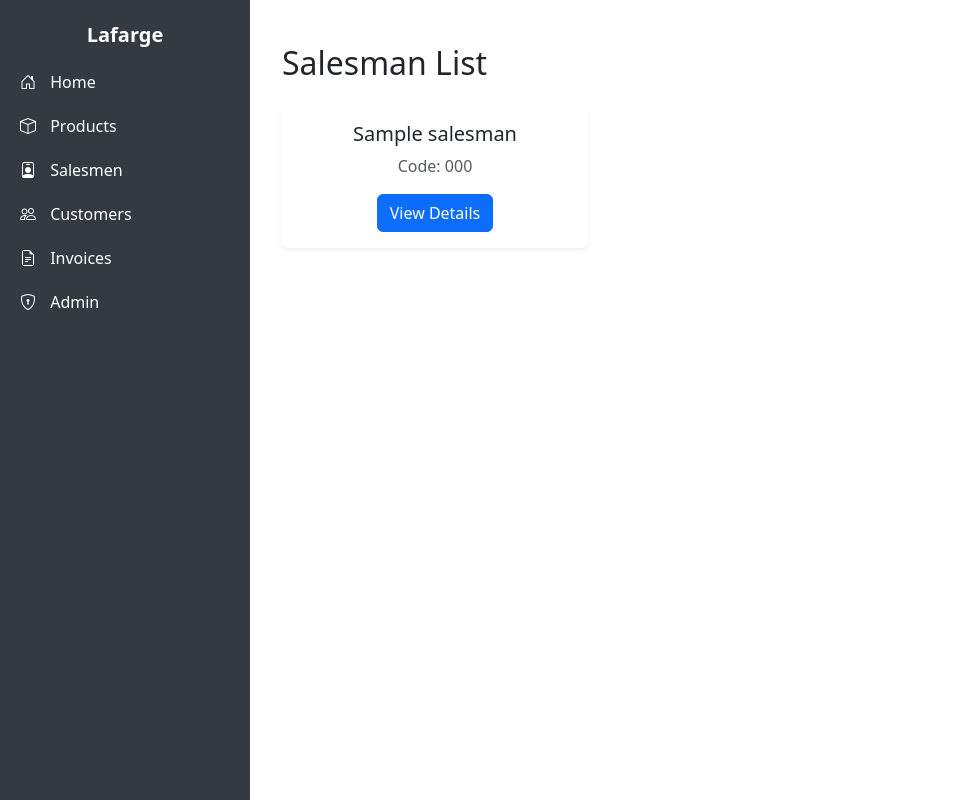
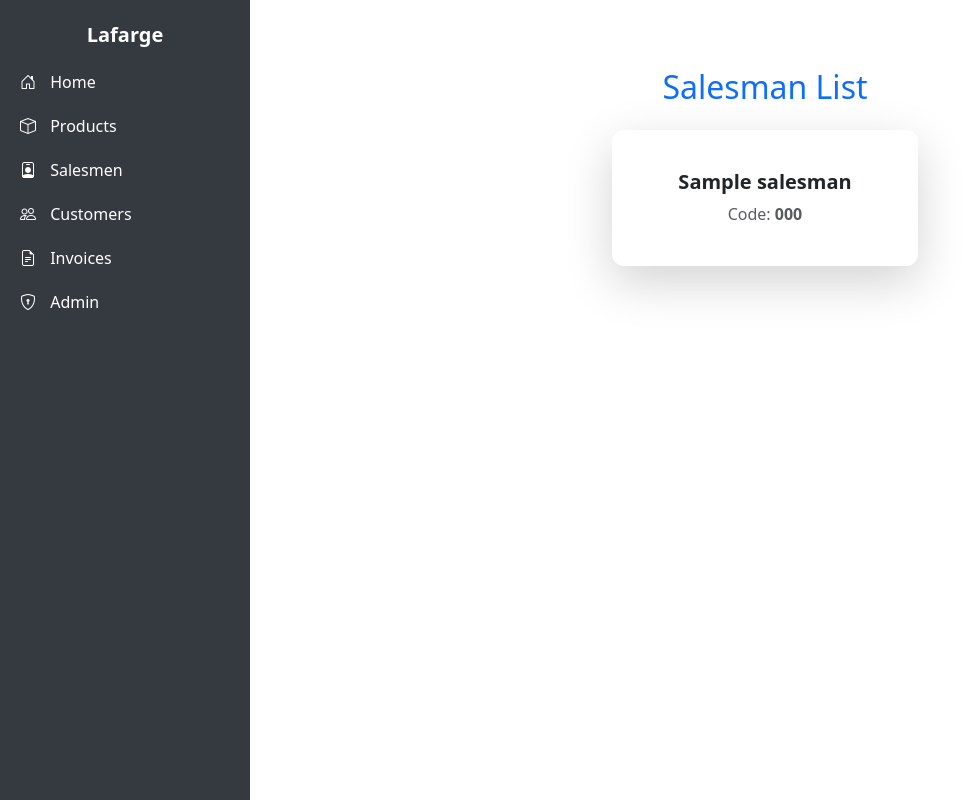
Before and after one commit to mfcc168/Lafarge-ERP-System, a Django app: page /salesmen/ in a window 1280 px wide. Shown: the whole page, without its empty margins (0-974 px from the left). Run offline with Django 5.2, Linux system fonts and the light colour scheme; a user stored in the database is signed in; tables that the repository leaves empty hold one stand-in row (values such as "Sample post"); parts of the project's set-up code (start-up, migrations or seed data) failed here and were passed over; some libraries are stand-ins or nearby versions.

Commit message:
enlarge clickable link area

```diff
--- a/lafarge/invoice/templates/invoice/salesman_list.html
+++ b/lafarge/invoice/templates/invoice/salesman_list.html
@@ -1,21 +1,41 @@
 {% extends 'invoice/base.html' %}
 {% block content %}
-<div class="container mt-4">
-    <h2 class="mb-4">Salesman List</h2>
-    <div class="row">
+<div class="container mt-5">
+    <h2 class="mb-4 text-center text-primary">Salesman List</h2>
+
+    <div class="row justify-content-center g-4">
         {% for salesman in salesmen %}
-        <div class="col-md-4 mb-3">
-            <div class="card shadow-sm border-0">
-                <div class="card-body text-center">
-                    <h5 class="card-title">{{ salesman.name }}</h5>
-                    <p class="card-text text-muted">Code: {{ salesman.code }}</p>
-                    <a href="{% url 'salesman_detail' salesman.id %}" class="btn btn-primary">
-                        View Details
-                    </a>
+        <div class="col-md-4">
+            <a href="{% url 'salesman_detail' salesman.id %}" class="text-decoration-none card-link">
+                <div class="card shadow-lg border-0 text-center py-4 h-100">
+                    <div class="card-body">
+                        <h5 class="card-title text-dark fw-bold">{{ salesman.name }}</h5>
+                        <p class="card-text text-muted fs-6">Code: <span class="fw-semibold">{{ salesman.code }}</span></p>
+                    </div>
                 </div>
-            </div>
+            </a>
         </div>
         {% endfor %}
     </div>
 </div>
+
+<style>
+/* Make the entire card clickable */
+.card-link {
+    text-decoration: none; /* Remove underline */
+    display: block;
+}
+
+.card-link .card {
+    transition: transform 0.2s ease-in-out, box-shadow 0.2s ease-in-out;
+    border-radius: 12px;
+}
+
+.card-link .card:hover {
+    transform: translateY(-5px); /* Lift effect on hover */
+    box-shadow: 0 6px 15px rgba(0, 0, 0, 0.2); /* Stronger shadow on hover */
+    background-color: rgba(0, 123, 255, 0.1); /* Subtle hover color */
+}
+</style>
+
 {% endblock %}
```
Also changed, not shown: lafarge/invoice/tables.py (+6 -5 lines), lafarge/invoice/templates/invoice/customers_with_unpaid_invoices.html (+23 -20 lines), lafarge/invoice/templates/invoice/invoice_list.html (+18 -1 lines), lafarge/invoice/templates/invoice/monthly_preview.html (+27 -11 lines), lafarge/invoice/templates/invoice/product_list.html (+17 -13 lines).
